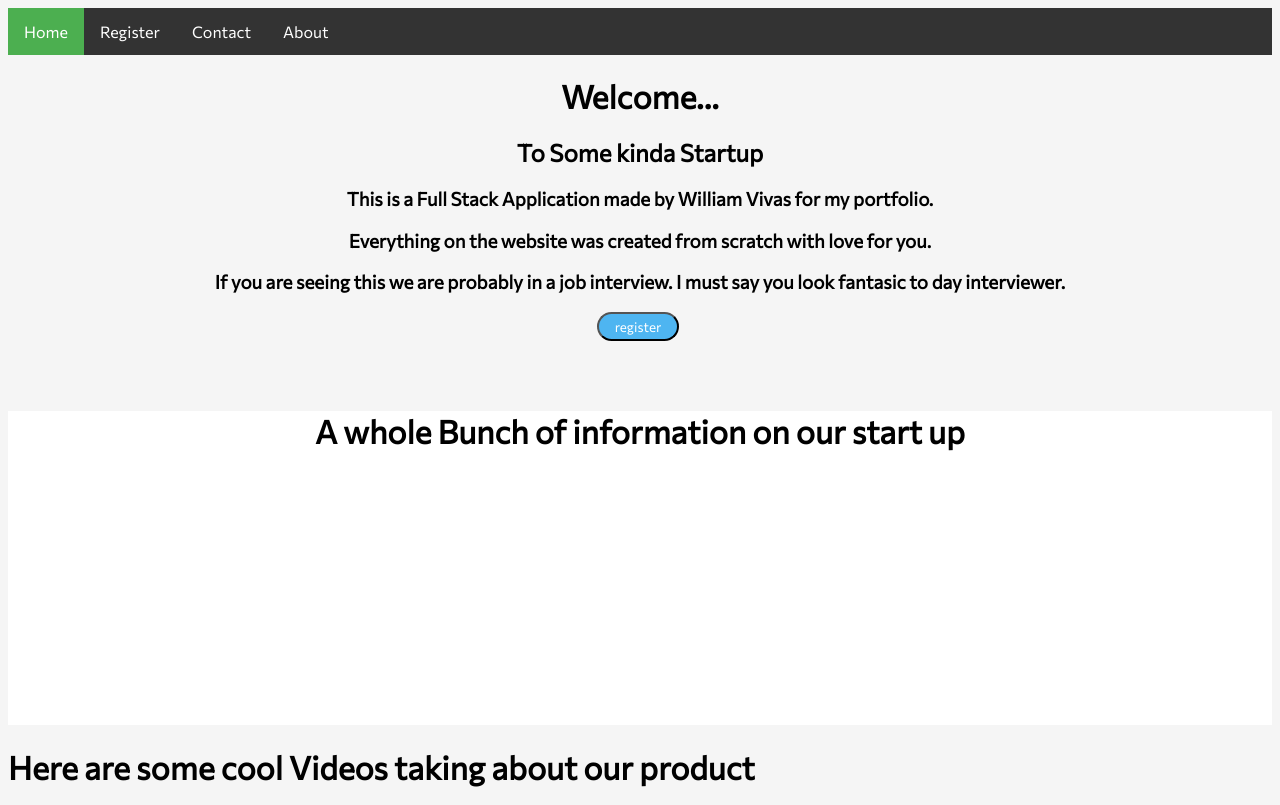
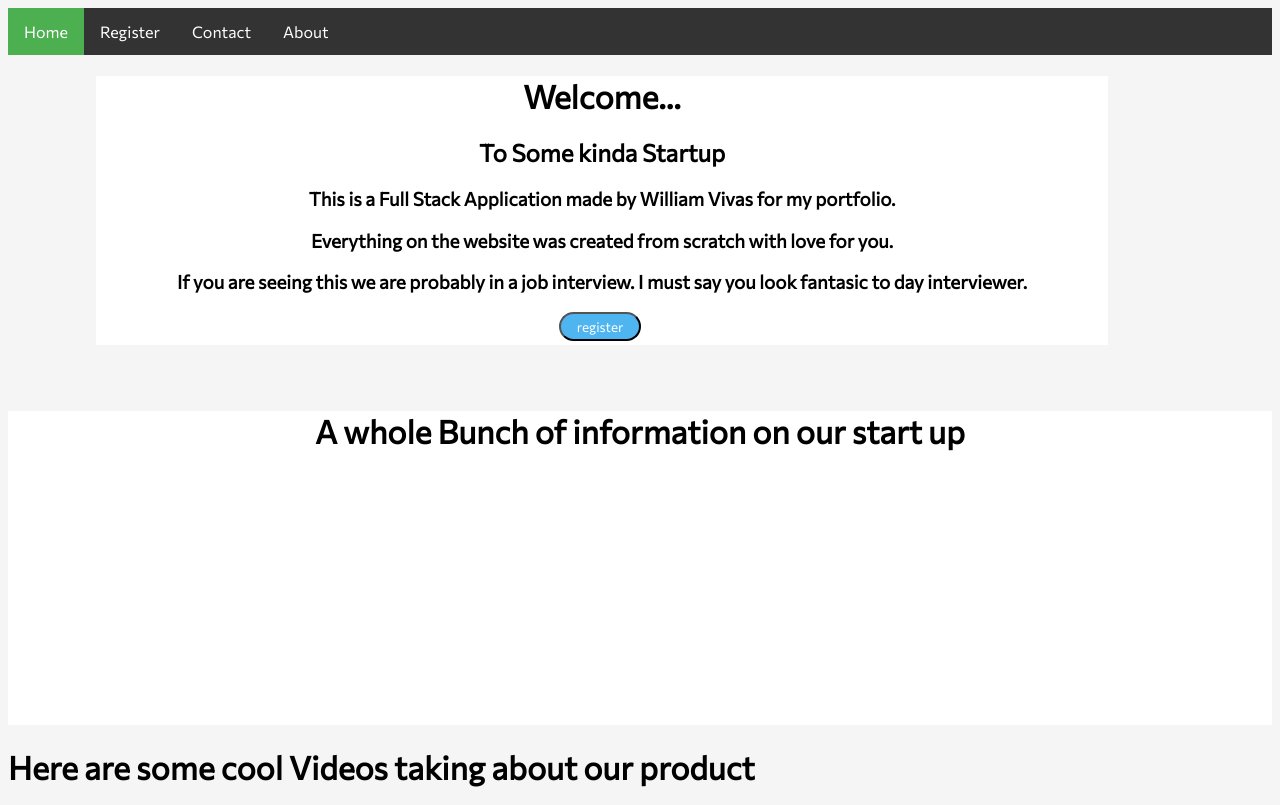
Before and after one commit to Wvivas123/Add_User_-1, a website: page public/index.html in a window 1280 px wide. Shown: the top 805 px of the page. Drawn offline with Linux system fonts and the light colour scheme.

Commit message:
started the css for the register

```diff
--- a/public/index.html
+++ b/public/index.html
@@ -21,10 +21,12 @@
       <li><a href="#about">About</a></li>
     </ul>
     <div class="top-div-index">
+      <div class="textbackground">
         <h1>Welcome...</h1>
         <h2>To Some kinda Startup</h2>
         <h3>
-        This is a Full Stack Application made by William Vivas for my portfolio.
+          This is a Full Stack Application made by William Vivas for my
+          portfolio.
         </h3>
         <h3>
           Everything on the website was created from scratch with love for you.
@@ -34,6 +36,7 @@
           you look fantasic to day interviewer.
         </h3>
         <button class="buttons">register</button>
+      </div>
     </div>
     <div class="mid-div-index">
       <h1>A whole Bunch of information on our start up</h1>
--- a/public/register.css
+++ b/public/register.css
@@ -70,3 +70,8 @@ li a:hover:not(.active) {
   width: 40%;
   background-color: white;
 }
+.textbackground {
+  width: 80%;
+  margin: 0% 7% 0% 7%;
+  background-color: white;
+}
```
Also changed, not shown: public/register.html (+1 -1 lines). Lines whose indentation alone changed are shown as unchanged.
